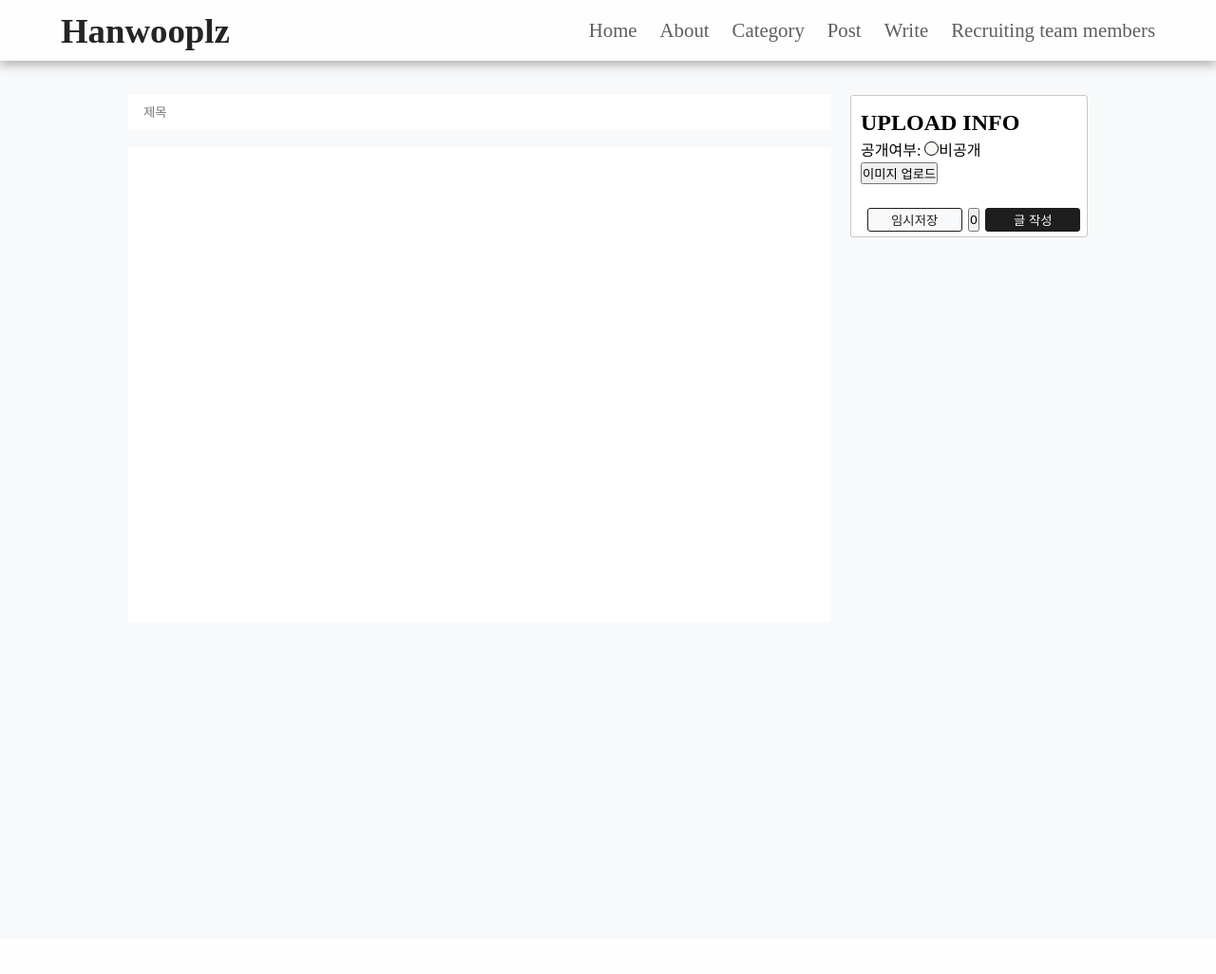
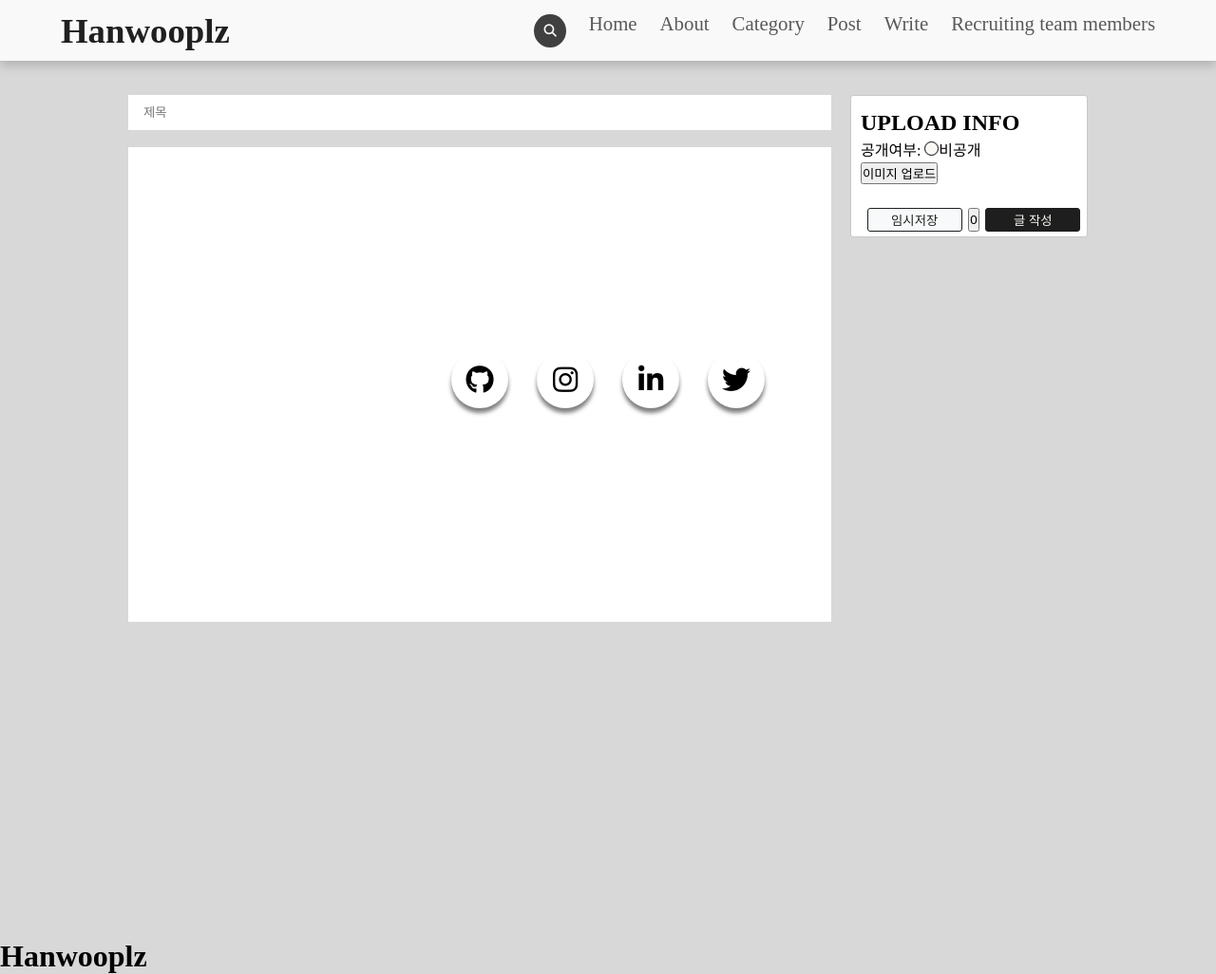
Before and after one commit to Oreumi-2nd-Hanwooplz/Hanwooplz, a Django app: page /write/ in a window 1280 px wide. Shown: the whole page at 95% size. Before the commit the page ends 250 px from the top, so only its background shows below. Run offline with Django 4.2, Linux system fonts and the light colour scheme; some libraries are stand-ins or nearby versions.

Commit message:
기능추가 - feat : 소셜링크 파일추가 - feat : footer.css , link.css , login.css 스타일 수정 - feat : footer, link, login, register, index, search bar

```diff
--- /dev/null
+++ b/hanwooplz_project/hanwooplz_app/static/css/link.css
@@ -0,0 +1,61 @@
+body {
+    background: #d8d8d8;
+}
+
+.social-menu ul {
+    position: absolute;
+    top: 50%;
+    left: 50%;
+    padding: 0;
+    margin: 0;
+    transform: translate(-50%, -50%);
+    display: flex;
+}
+
+.social-menu ul li {
+    list-style: none;
+    margin: 0 15px;
+}
+
+.social-menu ul li .fab {
+    font-size: 30px;
+    line-height: 60px;
+    transition: .3s;
+    color: #000;
+}
+
+.social-menu ul li .fab:hover {
+    color: #fff;
+}
+
+.social-menu ul li a {
+    position: relative;
+    display: block;
+    width: 60px;
+    height: 60px;
+    border-radius: 50%;
+    background-color: #fff;
+    text-align: center;
+    transition: .6s;
+    box-shadow: 0 5px 4px rgba(0, 0, 0, .5);
+}
+
+.social-menu ul li a:hover {
+    transform: translate(0, -10%);
+}
+
+.social-menu ul li:nth-child(1) a:hover {
+    background-color: rgba(0, 0, 0, 0.829);
+}
+
+.social-menu ul li:nth-child(2) a:hover {
+    background-color: #E4405F;
+}
+
+.social-menu ul li:nth-child(3) a:hover {
+    background-color: #0077b5;
+}
+
+.social-menu ul li:nth-child(4) a:hover {
+    background-color: #000;
+}
--- a/hanwooplz_project/hanwooplz_app/templates/footer.html
+++ b/hanwooplz_project/hanwooplz_app/templates/footer.html
@@ -0,0 +1,17 @@
+{% load static %}
+<link rel="stylesheet" type="text/css" href="{% static 'css/link.css' %}" />
+<footer class="footer">
+    <h1 class="footer_logo">Hanwooplz</h1>
+    <div class="social-menu">
+        <ul>
+            <li><a href="https://github.com/byunduhyeon/" target="blank"><i class="fab fa-github"></i></a></li>
+            <li><a href="https://www.instagram.com/jace__ddu/" target="blank"><i class="fab fa-instagram"></i></a>
+            </li>
+            <li><a href="https://www.linkedin.com/in/jace-king-0284b9290/" target="blank"><i
+                        class="fab fa-linkedin-in"></i></a></li>
+            <li><a href="https://twitter.com/jace_king65801" target="blank"><i class="fab fa-twitter"></i></a>
+            </li>
+        </ul>
+    </div>
+    <script src="https://kit.fontawesome.com/66aa7c98b3.js" crossorigin="anonymous"></script>
+</footer>
--- a/hanwooplz_project/hanwooplz_app/templates/nav.html
+++ b/hanwooplz_project/hanwooplz_app/templates/nav.html
@@ -1,3 +1,49 @@
+<style>
+    .search-bar {
+        display: flex;
+        align-items: center;
+        position: relative;
+    }
+
+    .search-bar input {
+        padding: 10px;
+        border: none;
+        border-radius: 25px;
+        font-size: 16px;
+        outline: none;
+        transition: width 0.4s;
+        width: 0;
+        opacity: 0;
+    }
+
+    .search-bar input::placeholder {
+        color: #ccc;
+    }
+
+    .search-bar button {
+        background: #262626;
+        color: #fff;
+        border: none;
+        border-radius: 50%;
+        cursor: pointer;
+        padding: 10px;
+    }
+
+    .search-bar:hover input {
+        width: 180px;
+        opacity: 1;
+    }
+
+    @media (max-width: 768px) {
+        .search-bar input {
+            width: 100%;
+        }
+
+        .search-bar:hover input {
+            width: 100%;
+        }
+    }
+</style>
 <nav class="navbar">
     <div class="navbar-container container">
         <input type="checkbox" name="" id="">
@@ -7,6 +53,10 @@
             <span class="line line3"></span>
         </div>
         <ul class="menu-items">
+            <div class="search-bar">
+                <input type="text" placeholder="Search">
+                <button><i class="fas fa-search"></i></button>
+            </div>
             <li><a href="#">Home</a></li>
             <li><a href="#">About</a></li>
             <li><a href="#">Category</a></li>
```
Also changed, not shown: hanwooplz_project/hanwooplz_app/static/css/footer.css (added, +35 -0 lines), hanwooplz_project/hanwooplz_app/static/css/login.css (added, +62 -0 lines), hanwooplz_project/hanwooplz_app/static/css/register.css (+51 -0 lines), hanwooplz_project/hanwooplz_app/templates/index.html (+117 -9 lines), hanwooplz_project/hanwooplz_app/templates/registration/login.html (+5 -13 lines), hanwooplz_project/hanwooplz_app/templates/registration/register.html (+5 -13 lines).
